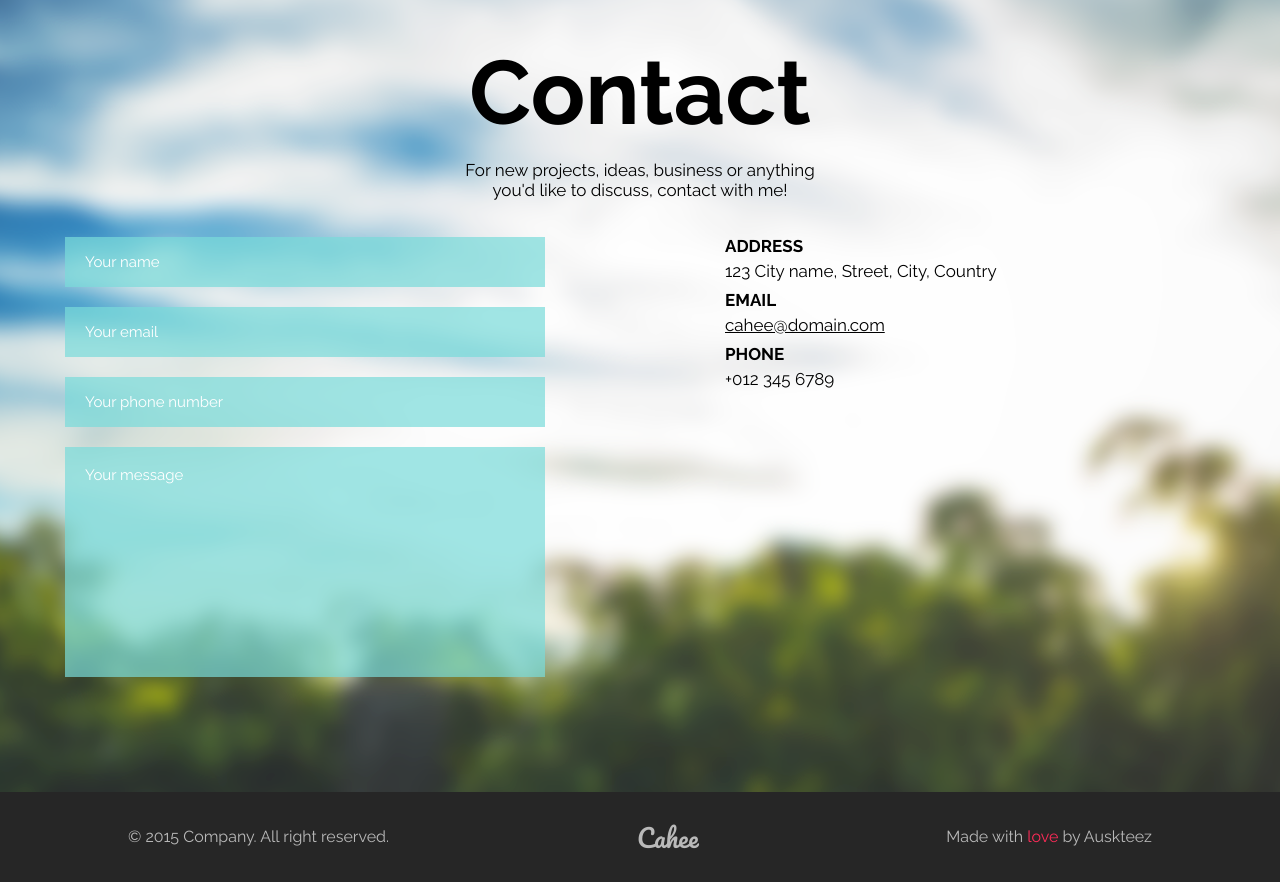
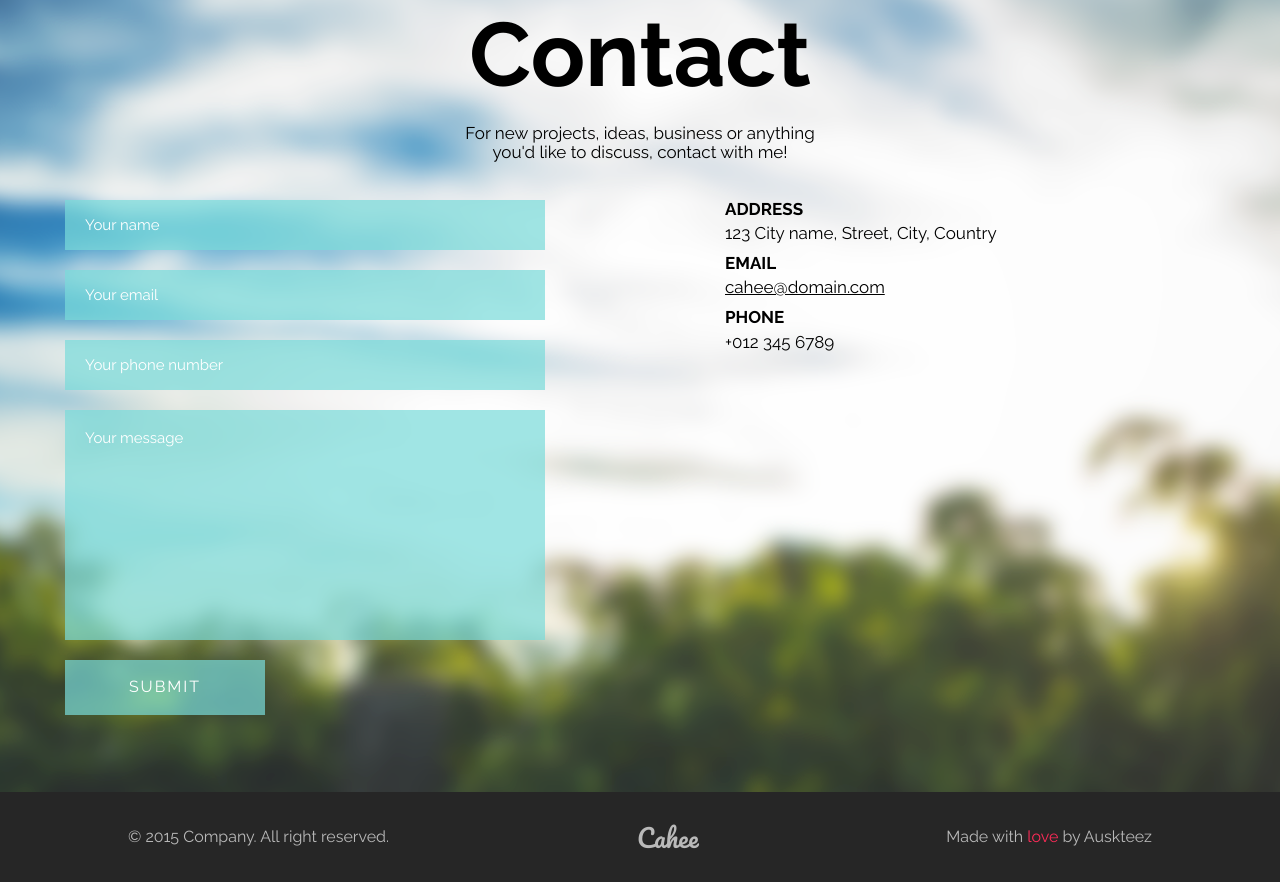
Before and after one commit to danieru0/weekly-web-dev-challenge-2, a website: page index.html in a window 1280 px wide. Shown: the part 5464-6346 px from the top of the page. Drawn offline with nearby package versions, Linux system fonts and the light colour scheme.

Commit message:
form button

```diff
--- a/app/scss/style.scss
+++ b/app/scss/style.scss
@@ -713,7 +713,7 @@ nav {
 
 .contact {
     width: 100%;
-    height: 866px;
+    min-height: 866px;
     background-image: url("../imgs/contact.png");
     background-repeat: no-repeat;
     background-size: cover;
@@ -775,7 +775,16 @@ nav {
             }
             :-ms-input-placeholder { /* Internet Explorer 10-11 */
                 color: #ffffff;
-}
+            }
+            button {
+                margin-top: 20px;
+                @include button(200px, rgba(122,220,218,0.7));
+                box-shadow: none;
+                &:focus,
+                &:hover {
+                    background-color: saturate(rgba(122,220,218,0.7), 30);
+                }
+            }
             input {
                 width: 500px - 20px;
                 height: 50px;
@@ -833,6 +842,11 @@ nav {
 @media only screen and (max-width: 769px) {
     .contact {
         .contact_container {
+            form {
+                button {
+                    align-self: center;
+                }
+            }
             address {
                 text-align: center;
             }
--- a/index.html
+++ b/index.html
@@ -162,11 +162,12 @@
                     <label class="visuallyhidden" for="contact-name">Your name</label>
                     <input type="text" id="contact-name" name="firstname" placeholder="Your name" required>
                     <label class="visuallyhidden" for="contact-email">Your email</label>
-                    <input type="text" id="contact-email" name="email" placeholder="Your email" required>
+                    <input type="email" id="contact-email" name="email" placeholder="Your email" required>
                     <label class="visuallyhidden" for="contact-phone">Your phone number</label>
                     <input type="tel" id="contact-phone" name="phone" placeholder="Your phone number" required>
                     <label class="visuallyhidden" for="contact-message">Your message</label>
                     <textarea id="contact-message" placeholder="Your message"></textarea>
+                    <button type="submit">Submit</button>
                 </form>
                 <address>
                     <strong>address</strong>
```
Also changed, not shown: app/css/style.css, app/scss/style.css, 1 other file.
